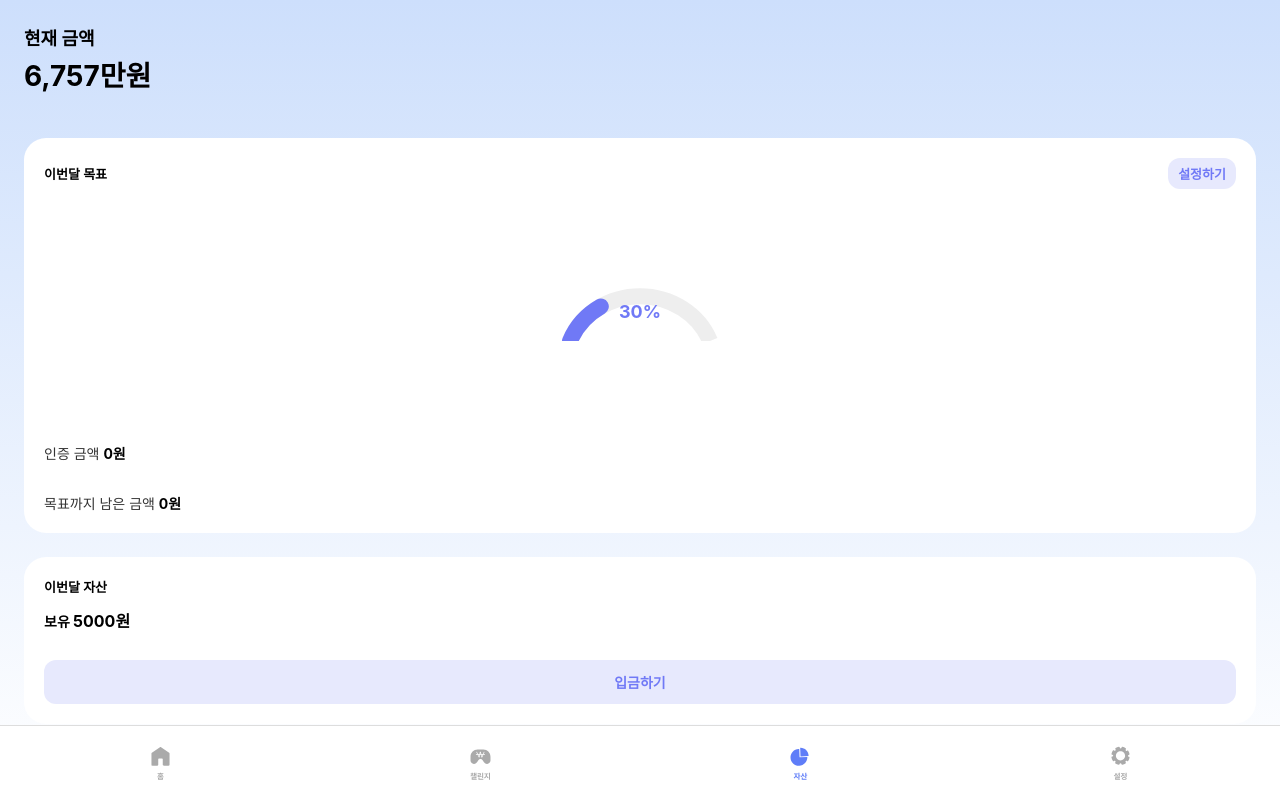
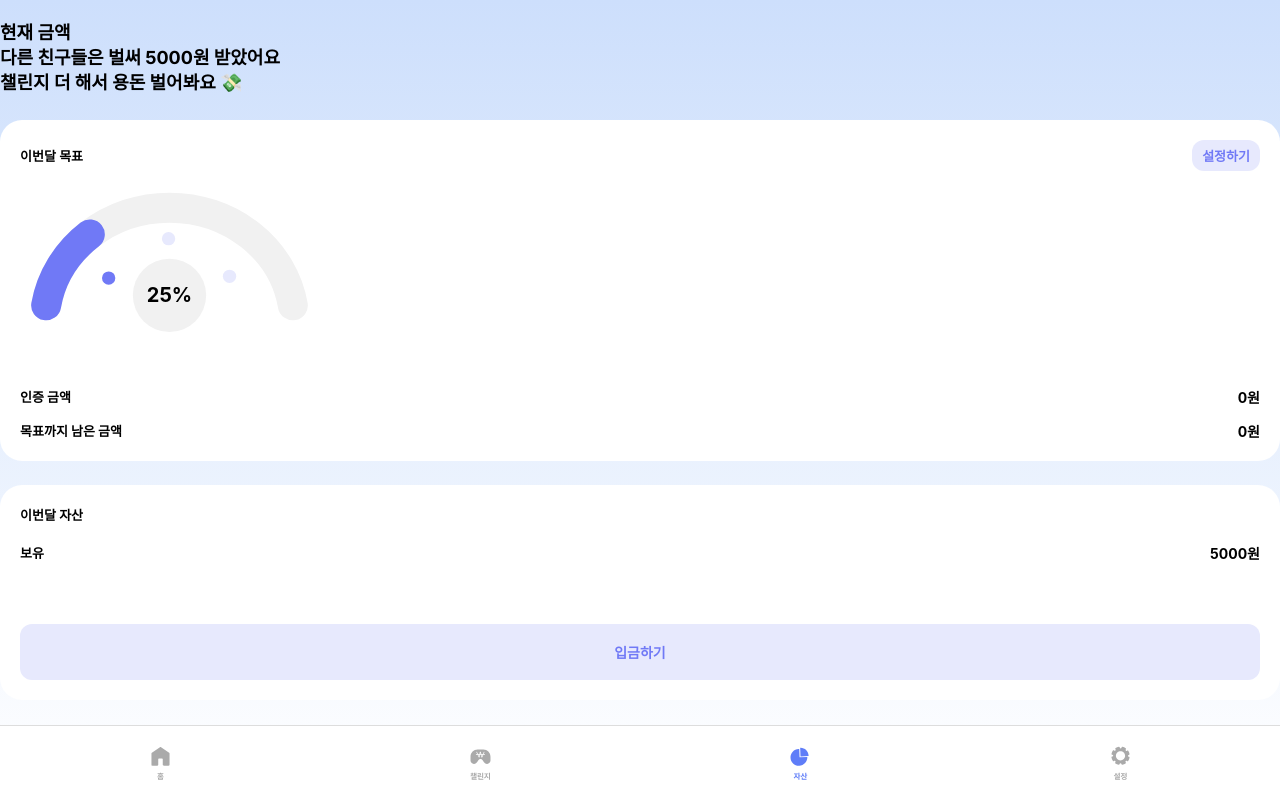
Before and after one commit to CtrlX-oneDayWallet/dayPocket_Front, a React (Create React App) app: page / in a window 1280 px wide. Both pictures are taken after a click on the button 800 px from the left and 763 px from the top of the page. Built offline with nearby package versions, Linux system fonts and the light colour scheme.

Commit message:
feat: AssetPage UI 반영 및 각종 로직 구현

```diff
--- a/src/components/main/asset/Gauge.tsx
+++ b/src/components/main/asset/Gauge.tsx
@@ -1,40 +1,75 @@
 // components/main/asset/Gauge.tsx
 import React from "react";
+import { useTheme } from "styled-components";
+import { ThemeType } from "@/styles/theme";
 
 const Gauge = ({ percentage = 50 }: { percentage: number }) => {
-    const radius = 50;
+    const radius = 65;
     const circumference = Math.PI * radius;
     const offset = circumference * (1 - percentage / 100);
+    const theme = useTheme() as ThemeType;
+    const numDots = 3;
+    const centerX = 86;
+    const centerY = 80;
+    const arcRadius = 40;
+    const startAngle = -2.72;
+    const endAngle = -0.45;
+    const dotElements = [];
+
+    for (let i = 0; i < numDots; i++) {
+        const angle = startAngle + ((endAngle - startAngle) * i) / (numDots - 1);
+        const x = centerX + arcRadius * Math.cos(angle);
+        const y = centerY + arcRadius * Math.sin(angle);
+
+        let fillColor = theme.primary.pu2;
+        if (percentage >= 75 && i <= 2) fillColor = theme.primary.pu1;
+        else if (percentage >= 50 && i <= 1) fillColor = theme.primary.pu1;
+        else if (percentage >= 25 && i <= 0) fillColor = theme.primary.pu1;
+
+        dotElements.push(
+            <circle key={i} cx={x} cy={y} r="4" fill={fillColor} />
+        );
+    }
 
     return (
-        <svg width="240" height="80" viewBox="0 0 160 80">
+        <svg width="304" height="200" viewBox="0 0 175 120">
             <path
-                d="M10,80 A75,70 0 0 1 150,80"
-                stroke="#eee"
-                strokeWidth="16"
+                d="M12,80 A75,70 0 0 1 160,80"
+                stroke={theme.gray.gy1}
+                strokeWidth="18"
                 fill="none"
+                strokeLinecap = "round"
             />
             <path
-                d="M10,80 A75,70 0 0 1 150,80"
-                stroke="#7079F6"
-                strokeWidth="16"
+                d="M12,80 A75,70 0 0 1 160,80"
+                stroke= {theme.primary.pu1}
+                strokeWidth="18"
                 fill="none"
                 strokeDasharray={circumference}
                 strokeDashoffset={offset}
                 strokeLinecap="round"
                 style={{ transition: "stroke-dashoffset 0.3s ease" }}
             />
+
+            {dotElements}
+
+            <g transform="translate(86, 74)">
+                <circle
+                    r="22"
+                    fill={theme.gray.gy1}
+                    strokeWidth="2"
+                />
                 <text
-                x="50%"
-                y="65%"
-                dominantBaseline="middle"
+                    x="0"
+                    y="4"
+                    fontSize="12"
                     textAnchor="middle"
-                fontSize="18"
                     fontWeight="bold"
-                fill="#7079F6"
+                    fill={theme.gray.black}
                 >
                     {percentage}%
                 </text>
+            </g>
         </svg>
     );
 };
--- a/src/components/main/home/TemperatureCard.tsx
+++ b/src/components/main/home/TemperatureCard.tsx
@@ -1,23 +1,27 @@
 import React from "react";
 import * as S from "../../../styles/main/home/TemperatureCardStyle";
+import { useTheme } from "styled-components";
+import { ThemeType } from "@/styles/theme";
 
 const TemperatureCard = () => {
+    const theme = useTheme() as ThemeType;
+
     return (
         <S.CardContainer>
             <S.Title>성실온도</S.Title>
             <S.Description>100℃ 달성하고 용돈 받기</S.Description>
             <S.MetricSection>
                 <S.MetricRow>
-                    <S.LabelText color="#7079F6">나의 온도</S.LabelText>
-                    <S.ValueText color="#7079F6">76.5°C</S.ValueText>
+                    <S.LabelText color={theme.primary.pu1}>나의 온도</S.LabelText>
+                    <S.ValueText color={theme.primary.pu1}>76.5°C</S.ValueText>
                 </S.MetricRow>
                 <S.BarBackground>
-                    <S.Bar color="#E7E9FD" width={76.5} />
+                    <S.Bar color={theme.primary.pu2} width={76.5} />
                 </S.BarBackground>
 
                 <S.MetricRow>
-                    <S.LabelText color="#70C3F6">나의 자산</S.LabelText>
-                    <S.ValueText color="#70C3F6">5000원</S.ValueText>
+                    <S.LabelText color={theme.primary.bl1}>나의 자산</S.LabelText>
+                    <S.ValueText color={theme.primary.bl1}>5000원</S.ValueText>
                 </S.MetricRow>
                 <S.BarBackground>
                     <S.Bar color="#B4E2FF" width={50} />
@@ -28,13 +32,13 @@ const TemperatureCard = () => {
                 <S.CardWrapper>
                     <S.CardTitle>오늘의 최고 온도</S.CardTitle>
                     <S.GraphWrapper>
-                        <S.BarGraph height={76.5} color="#7079F6">
-                            <S.BarText color="#7079F6">
+                        <S.BarGraph height={76.5} color={theme.primary.pu1}>
+                            <S.BarText color={theme.primary.pu1}>
                                 <span>홍*동님</span>
                                 <strong>76.5℃</strong>
                             </S.BarText>
                         </S.BarGraph>
-                        <S.BarGraph height={40} color="#B2B2B2">
+                        <S.BarGraph height={40} color={theme.gray.gy3}>
                             <S.AvgBarText>
                                 <span>평균</span>
                                 <strong>40℃</strong>
@@ -46,13 +50,13 @@ const TemperatureCard = () => {
                 <S.CardWrapper>
                     <S.CardTitle>이번달 최고 금액</S.CardTitle>
                     <S.GraphWrapper>
-                        <S.BarGraph height={50} color="#70C3F6">
-                            <S.BarText color="#70C3F6">
+                        <S.BarGraph height={50} color={theme.primary.bl1}>
+                            <S.BarText color={theme.primary.bl1}>
                                 <span>홍*동님</span>
                                 <strong>5000원</strong>
                             </S.BarText>
                         </S.BarGraph>
-                        <S.BarGraph height={20} color="#B2B2B2">
+                        <S.BarGraph height={20} color={theme.gray.gy3}>
                             <S.AvgBarText>
                                 <span>평균</span>
                                 <strong>2000원</strong>
--- a/src/pages/main/AssetPage.tsx
+++ b/src/pages/main/AssetPage.tsx
@@ -3,10 +3,23 @@ import * as S from "../../styles/main/asset/AssetPageStyle";
 import Gauge from "../../components/main/asset/Gauge";
 
 const AssetPage = () => {
+    const currentAmount = 0;
+
     return (
         <S.Container>
             <S.CurrentAmount>
-                현재 금액<br /><strong>6,757만원</strong>
+                {currentAmount > 0 ? (
+                    <>
+                        현재 금액<br />
+                        <strong>{currentAmount.toLocaleString()}원</strong>
+                    </>
+                ) : (
+                    <>
+                        현재 금액<br />
+                        <span>다른 친구들은 벌써 5000원 받았어요<br />
+                        챌린지 더 해서 용돈 벌어봐요 💸</span>
+                    </>
+                )}
             </S.CurrentAmount>
 
             <S.Card>
@@ -15,9 +28,8 @@ const AssetPage = () => {
                     <S.SettingButton>설정하기</S.SettingButton>
                 </S.GoalHeader>
 
-                <S.GaugeWrapper>
-                    <Gauge percentage={30} />
-                </S.GaugeWrapper>
+                <Gauge percentage={25} />
+
 
                 <S.GoalDetail>
                     <div>인증 금액 <strong>0원</strong></div>
@@ -27,7 +39,9 @@ const AssetPage = () => {
 
             <S.Card>
                 <S.CardTitle>이번달 자산</S.CardTitle>
-                <S.HoldingValue>보유 <strong>5000원</strong></S.HoldingValue>
+                <S.HoldingValue>
+                    <div>보유 <strong>5000원</strong></div>
+                </S.HoldingValue>
                 <S.DepositButton>입금하기</S.DepositButton>
             </S.Card>
         </S.Container>
--- a/src/styles/main/asset/AssetPageStyle.ts
+++ b/src/styles/main/asset/AssetPageStyle.ts
@@ -4,43 +4,46 @@ export const Container = styled.div`
     display: flex;
     flex-direction: column;
     gap: 24px;
-    padding: 24px;
     min-height: 100vh;
 
     @media screen and (max-width: 370px) {
-        padding: 16px;
-        gap: 20px;
+        padding: 18px;
+        gap: 22px;
     }
 `;
 
 export const CurrentAmount = styled.div`
+    font-family: "Inter";
+    font-weight: 700;
+    color: ${({ theme }) => theme.gray.black};
+    line-height: 1.4;
     font-size: 18px;
-    font-weight: 700;
-    color: #000000;
-    margin-bottom: 20px;
-
-    strong {
-        display: block;
-        font-size: 28px;
-        margin-top: 4px;
-    }
+    margin-top: 20px;
 
     @media screen and (max-width: 370px) {
-        font-size: 14px;
+        strong {
+            display: block;
+            font-size: 28px;
+            margin-top: 4px;
+            margin-bottom: 4px;
+        }
 
-        strong {
-            font-size: 24px;
+        span {
+            display: block;
+            font-size: 16px;
+            margin-top: 2px;
+            margin-bottom: 1px;
         }
     }
 `;
 
 export const Card = styled.div`
-    background-color: white;
+    background-color: ${({ theme }) => theme.gray.white};
     border-radius: 22px;
     padding: 20px;
     display: flex;
     flex-direction: column;
-    gap: 12px;
+    gap: 1px;
 
     @media screen and (max-width: 370px) {
         padding: 16px;
@@ -60,8 +63,8 @@ export const GoalHeader = styled.div`
 
 export const SettingButton = styled.button`
     font-size: 13px;
-    background-color: #E7E9FD;
-    color: #7079F6;
+    background-color: ${({ theme }) => theme.primary.pu2};
+    color: ${({ theme }) => theme.primary.pu1};
     border-radius: 12px;
     padding: 6px 10px;
     border: none;
@@ -72,38 +75,49 @@ export const GaugeWrapper = styled.div`
     display: flex;
     justify-content: center;
     align-items: center;
-    height: 200px;
+    height: 40px;
+    overflow: visible;
 `;
 
 export const GoalDetail = styled.div`
-    font-size: 14px;
-    color: #333;
+    font-size: 13px;
+    font-weight: bold;
+    color: ${({ theme }) => theme.gray.black};
 
     div {
-        margin-top: 30px;
+        display: flex;
+        margin-top: 14px;
+        justify-content: space-between;
 
         strong {
-            font-weight: bold;
-            color: #000;
+            font-size: 14px;
+            font-weight: 700;
         }
     }
 `;
 
 export const HoldingValue = styled.div`
-    font-size: 14px;
+    font-size: 13px;
     font-weight: bold;
-    margin-bottom: 16px;
+    color: ${({ theme }) => theme.gray.black};
 
-    strong {
-        font-size: 16px;
-        font-weight: bold;
+    div {
+        display: flex;
+        justify-content: space-between;
+        margin-top: 18px;
+        margin-bottom: 60px;
+
+        strong {
+            font-size: 14px;
+            font-weight: 700;
+        }
     }
 `;
 
 export const DepositButton = styled.button`
-    background-color: #E7E9FD;
-    color: #7079F6;
-    padding: 12px 0px;
+    background-color: ${({ theme }) => theme.primary.pu2};
+    color: ${({ theme }) => theme.primary.pu1};
+    padding: 18px 0px;
     border: none;
     border-radius: 12px;
     font-size: 14px;
--- a/src/styles/main/challenge/ChallengeCardStyle.ts
+++ b/src/styles/main/challenge/ChallengeCardStyle.ts
@@ -3,7 +3,7 @@ import styled from "styled-components";
 export const Card = styled.div`
     width: 326px;
     height: 66px;
-    background-color: #F1F1F1;
+    background-color: ${({ theme }) => theme.gray.gy1};
     border-radius: 22px;
     padding: 20px 24px;
     display: flex;
@@ -46,7 +46,7 @@ export const Label = styled.div`
     font-size: 13px;
     font-family: 'Inter';
     font-weight: 600;
-    color: #2B2B2B;
+    color: ${({ theme }) => theme.gray.gy6};
 
     @media screen and (max-width: 390px) {
         font-size: 13px;
@@ -57,13 +57,12 @@ export const Reward = styled.div`
     background-color: #CDCFF6;
     width: 42px;
     height: 18px;
-    color: #7079F6;
+    color: ${({ theme }) => theme.primary.pu1};
     font-family: 'Inter';
     text-align: center;
     white-space: nowrap;
     line-height: 1;
     justify-content: center;
-    font-size: 12px;
     font-weight: 600;
     padding: 4px 4px;
     border-radius: 4px;
@@ -76,6 +75,6 @@ export const Reward = styled.div`
     }
 
     @media screen and (max-width: 390px) {
-        font-size: 13px;
+        font-size: 11px;
     }
 `;
--- a/src/styles/main/challenge/ChallengePageStyle.ts
+++ b/src/styles/main/challenge/ChallengePageStyle.ts
@@ -16,7 +16,7 @@ export const PageWrapper = styled.div`
 export const Title = styled.h2`
   font-size: 22px;
   font-weight: 600;
-  color: #1a1a1a;
+  color: ${({ theme }) => theme.gray.gy6};
   text-align: center;
   font-family: 'Inter';
   padding: 32px 20px 0;
@@ -30,11 +30,10 @@ export const Title = styled.h2`
 
 export const CardBox = styled.div`
     width: 100vw;
-    background-color: #ffffff;
+    background-color: ${({ theme }) => theme.gray.white};
     border-radius: 22px;
     padding: 20px;
     margin-top: 8px;
-    box-shadow: 0 4px 12px rgba(0, 0, 0, 0.06);
     display: flex;
     flex-direction: column;
     min-height: 360px;
--- a/src/styles/main/home/HomePageStyle.ts
+++ b/src/styles/main/home/HomePageStyle.ts
@@ -7,7 +7,6 @@ export const Container = styled.div`
     justify-content: space-between;
     min-height: 100vh;
     padding: 20px;
-    background: transparent;
     padding-bottom: 75px;
 
     @media screen and (max-width: 390px) {
--- a/src/styles/main/home/TemperatureCardStyle.ts
+++ b/src/styles/main/home/TemperatureCardStyle.ts
@@ -4,7 +4,7 @@ export const CardContainer = styled.div`
     display: flex;
     gap: 14px;
     flex-direction: column;
-    background-color: #ffffff;
+    background-color: ${({ theme }) => theme.gray.white};
     justify-content: space-between;
     border-radius: 22px;
     padding: 20px;
@@ -26,7 +26,7 @@ export const Description = styled.p`
     font-family: 'Inter';
     font-weight: bold;
     font-size: 13px;
-    color: #6C7278;
+    color: ${({ theme }) => theme.gray.gy4};
     margin-bottom: 1px;
 `;
 
@@ -64,7 +64,7 @@ export const ValueText = styled.div<{ color: string }>`
 export const BarBackground = styled.div`
     width: 100%;
     height: 20px;
-    background-color: #F1F1F1;
+    background-color: ${({ theme }) => theme.gray.gy1};
     border-radius: 22px;
     overflow: hidden;
     margin-bottom: 12px;
@@ -93,7 +93,7 @@ export const CardPairSection = styled.div`
 export const CardWrapper = styled.div`
     display: flex;
     flex: 1;
-    background-color: #F1F1F1;
+    background-color: ${({ theme }) => theme.gray.gy1};
     justify-content: flex-start;
     align-items: center;
     border-radius: 22px;
@@ -165,7 +165,7 @@ export const BarText = styled.div`
     white-space: nowrap;
 
     span {
-        color: #2B2B2B;
+        color: ${({ theme }) => theme.gray.gy6};
         font-size: 10px;
         font-weight: 600;
     }
@@ -189,7 +189,7 @@ export const AvgBarText = styled.div`
     text-align: center;
     align-items: center;
     font-size: 12px;
-    color: #6C7278;
+    color: ${({ theme }) => theme.gray.gy4};
     white-space: nowrap;
 
     span {
--- a/src/styles/main/home/TodayQuizStyle.ts
+++ b/src/styles/main/home/TodayQuizStyle.ts
@@ -5,7 +5,7 @@ export const Card = styled.div`
     justify-content: space-between;
     align-items: center;
     padding: 16px 20px;
-    background-color: #736ff1;
+    background-color: ${({ theme }) => theme.primary.pu1};
     border-radius: 22px;
     margin-bottom: 24px;
 `;
@@ -13,17 +13,16 @@ export const Card = styled.div`
 export const Text = styled.div`
     font-size: 14px;
     font-weight: 600;
-    color: white;
+    color: ${({ theme }) => theme.gray.white};
     font-family: 'Inter';
 `;
 
 export const ActionButton = styled.div`
     width: 48px;
     height: 48px;
-    background-color: white;
+    background-color: ${({ theme }) => theme.gray.white};
     border-radius: 50%;
     display: flex;
     align-items: center;
     justify-content: center;
-    box-shadow: 0 2px 6px rgba(0, 0, 0, 0.1);
 `;
```
Lines whose indentation alone changed are shown as unchanged.
